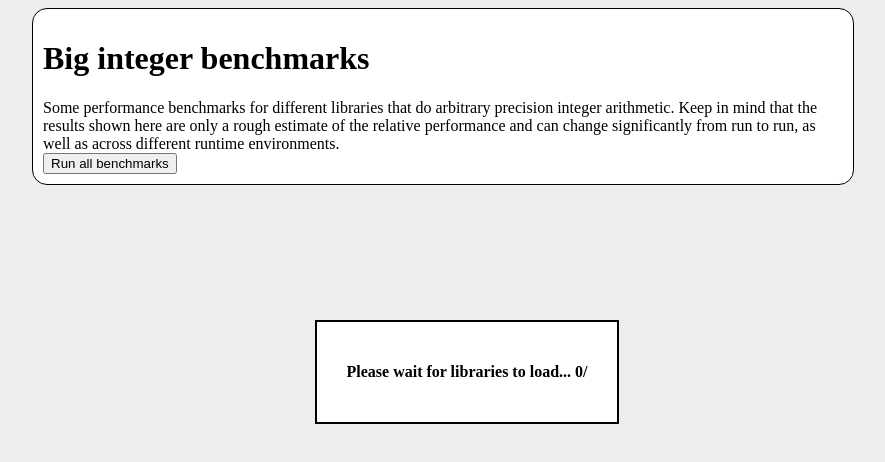
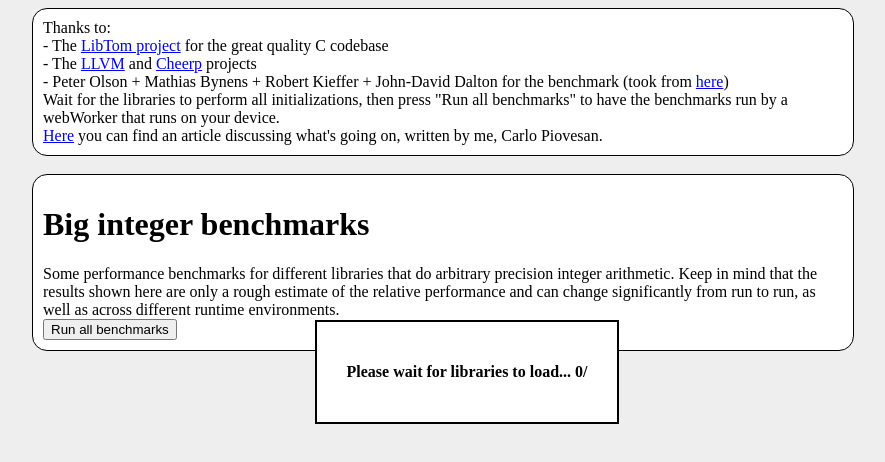
Before and after one commit to carlopi/BigInt.js, a plain HTML site: page index.html in a window 1280 px wide. Shown: the whole page, without its empty margins (197-1082 px from the left). Drawn offline with Linux system fonts and the light colour scheme; a script that the page names is missing.

Commit message:
Add description to the webpage

```diff
--- a/index.html
+++ b/index.html
@@ -60,6 +60,21 @@
 	<body>
         <div id="loading">Please wait for libraries to load... <span id="loaded">0</span>/<span id="total"></span></div>
         <div id="container">
+	    Thanks to:
+	<br />
+	     - The <a href="https://www.libtom.net/">LibTom project</a> for the great quality C codebase
+	<br />
+	     - The <a href="https://llvm.org/">LLVM</a> and <a href="https://leaningtech.com/cheerp/">Cheerp</a> projects
+	<br />
+	     - Peter Olson + Mathias Bynens + Robert Kieffer + John-David Dalton for the benchmark (took from <a href="https://github.com/peterolson/BigInteger.js">here</a>)
+	<br />
+	     Wait for the libraries to perform all initializations, then press "Run all benchmarks" to have the benchmarks run by a webWorker that runs on your device.
+	     <br />
+	     <a href=https://medium.com/leaningtech/a-fast-bigint-js-in-an-evening-compiling-c-to-javascript-db61ae733512>Here</a> you can find an article discussing what's going on, written by me, Carlo Piovesan.
+	     <br />
+        </div>
+	<br />
+        <div id="container">
             <h1>Big integer benchmarks</h1>
             Some performance benchmarks for different libraries that do arbitrary precision integer arithmetic. Keep in mind that the results shown here are only a rough estimate of the relative performance and can change significantly from run to run, as well as across different runtime environments.<br />
             <button id="btnRunAll">Run all benchmarks</button>
```
